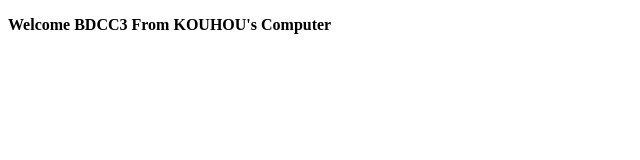
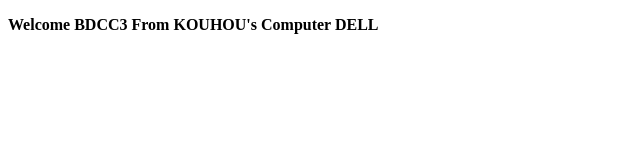
Before and after one commit to KouhouMohamed/tp4-docker, a plain HTML site: page index.html in a window 1280 px wide. Shown: the full height of the page, 0-640 px from the left. Drawn offline with Linux system fonts and the light colour scheme.

Commit message:
Change index file

```diff
--- a/index.html
+++ b/index.html
@@ -6,7 +6,7 @@
 </head>
 <body>
 <p>
-    <strong>Welcome BDCC3 From KOUHOU's Computer</strong>
+    <strong>Welcome BDCC3 From KOUHOU's Computer DELL</strong>
 </p>
 </body>
 </html>
```
